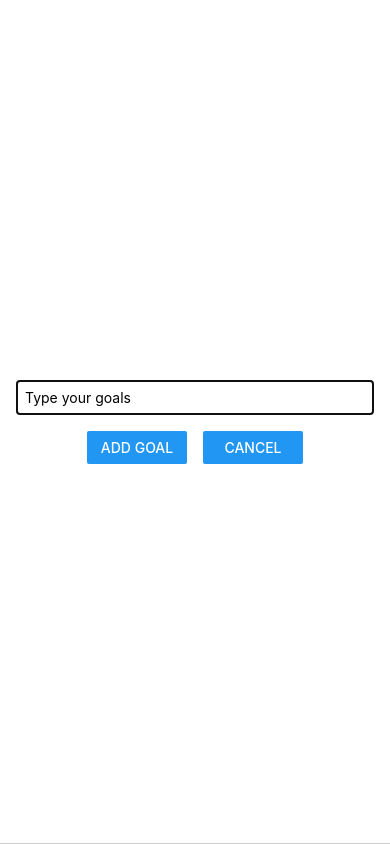
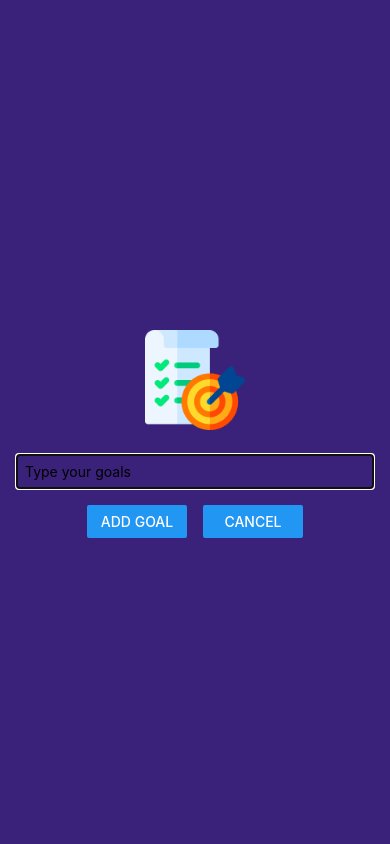
Before and after one commit to Sandip1447/React-Basics, a React Native app: screen / in a window 390 px wide. Both pictures are taken after a click on the button "ADD NEW GOAL". Built offline with nearby package versions, Linux system fonts and the light colour scheme.

Commit message:
Working with Images and adding colors

```diff
--- a/components/GoalInput.js
+++ b/components/GoalInput.js
@@ -1,5 +1,12 @@
 import { useState } from "react";
-import { StyleSheet, View, TextInput, Button, Modal } from "react-native";
+import {
+  StyleSheet,
+  View,
+  TextInput,
+  Button,
+  Modal,
+  Image,
+} from "react-native";
 
 function GoalInput(props) {
   const [enteredGoalText, setEnteredGoalText] = useState("");
@@ -16,6 +23,10 @@
   return (
     <Modal visible={props.visible} animationType="slide">
       <View style={styles.inputContainer}>
+        <Image
+          style={styles.image}
+          source={require("../assets/goal_list.png")}
+        />
         <TextInput
           style={styles.textInput}
           placeholder="Type your goals"
@@ -41,11 +52,10 @@
 const styles = StyleSheet.create({
   inputContainer: {
     justifyContent: "center",
+    flex: 1,
     alignItems: "center",
     padding: 16,
-    borderBottomColor: "#cccccc",
-    borderBottomWidth: 1,
-    flex: 1,
+    backgroundColor: "#3a217a",
   },
   textInput: {
     borderWidth: 1,
@@ -57,6 +67,11 @@
     marginTop: 16,
     flexDirection: "row",
   },
+  image: {
+    width: 100,
+    height: 100,
+    margin: 24,
+  },
   button: {
     width: 100,
     marginHorizontal: 8,
```
Also changed, not shown: assets/goal_list.png (added).
